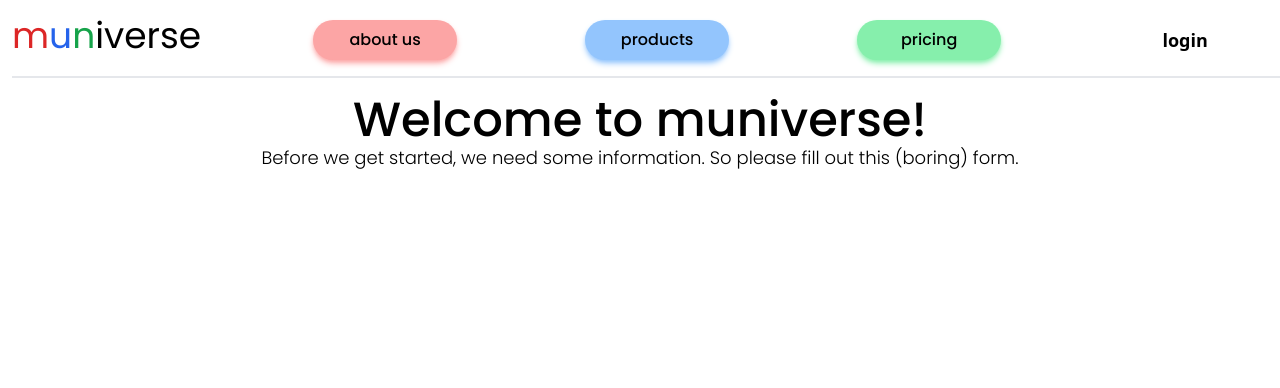
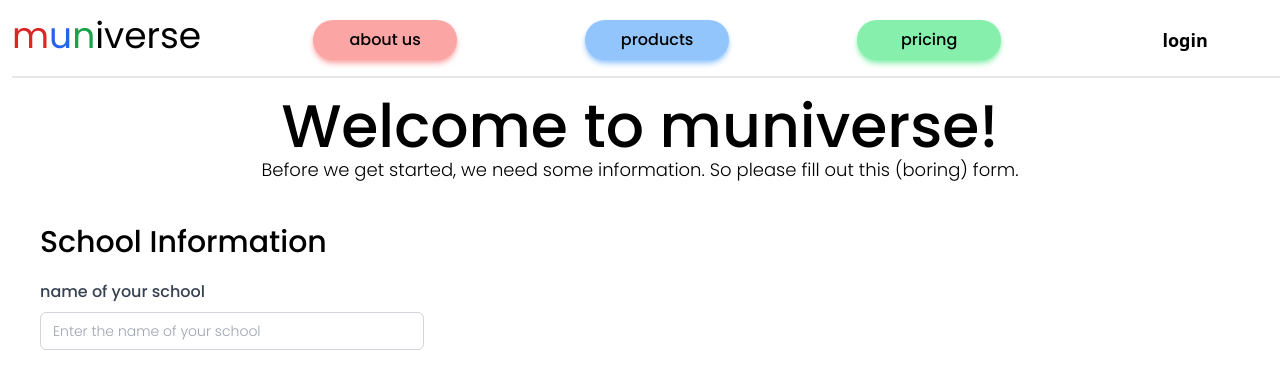
Before and after one commit to LAKSHYAJAIN16/muniverse, a Next.js app in the folder web/: page /on-boarding in a window 1280 px wide. Shown: the top 388 px of the page. Built offline with nearby package versions, Linux system fonts and the light colour scheme.

Commit message:
some more stuff - sama called me a 'cucumber'! ugh why don't I have amazing social skills

```diff
--- a/web/package.json
+++ b/web/package.json
@@ -9,9 +9,9 @@
     "lint": "next lint"
   },
   "dependencies": {
+    "next": "13.5.4",
     "react": "^18",
-    "react-dom": "^18",
-    "next": "13.5.4"
+    "react-dom": "^18"
   },
   "devDependencies": {
     "autoprefixer": "^10",
--- a/web/pages/on-boarding.js
+++ b/web/pages/on-boarding.js
@@ -8,10 +8,30 @@ export default function Onboarding() {
             <Navbar />
             <div className={`overflow-hidden ${font_500}`}>
                 <div className='mt-24'>
-                    <p className='text-5xl text-center'>Welcome to muniverse!</p>
+                    <p className='text-6xl text-center'>Welcome to muniverse!</p>
                     <p className={`text-lg text-center ${font_300}`}>Before we get started, we need some information. So please fill out this (boring) form.</p>
 
-                    <input type="text"></input>
+                    <form>
+                        <div className="mt-10 ml-10">
+                            <h1 className='mb-5 text-3xl'>School Information</h1>
+                            <div className="mb-4 ">
+                                <label
+                                    className="block text-gray-700 text-md mb-2 "
+                                    htmlFor="name"
+                                >
+                                    name of your school
+                                </label>
+                                <input
+                                    className={`px-3 py-2 border border-gray-300 rounded-md outline-none focus:outline-none focus:border-red-500 transition-all text-sm w-96 ${font_300}`}
+                                    type="text"
+                                    id="name"
+                                    name="name"
+                                    placeholder="Enter the name of your school"
+                                    required
+                                />
+                            </div>
+                        </div>
+                    </form>
                 </div>
             </div>
         </div>
```
